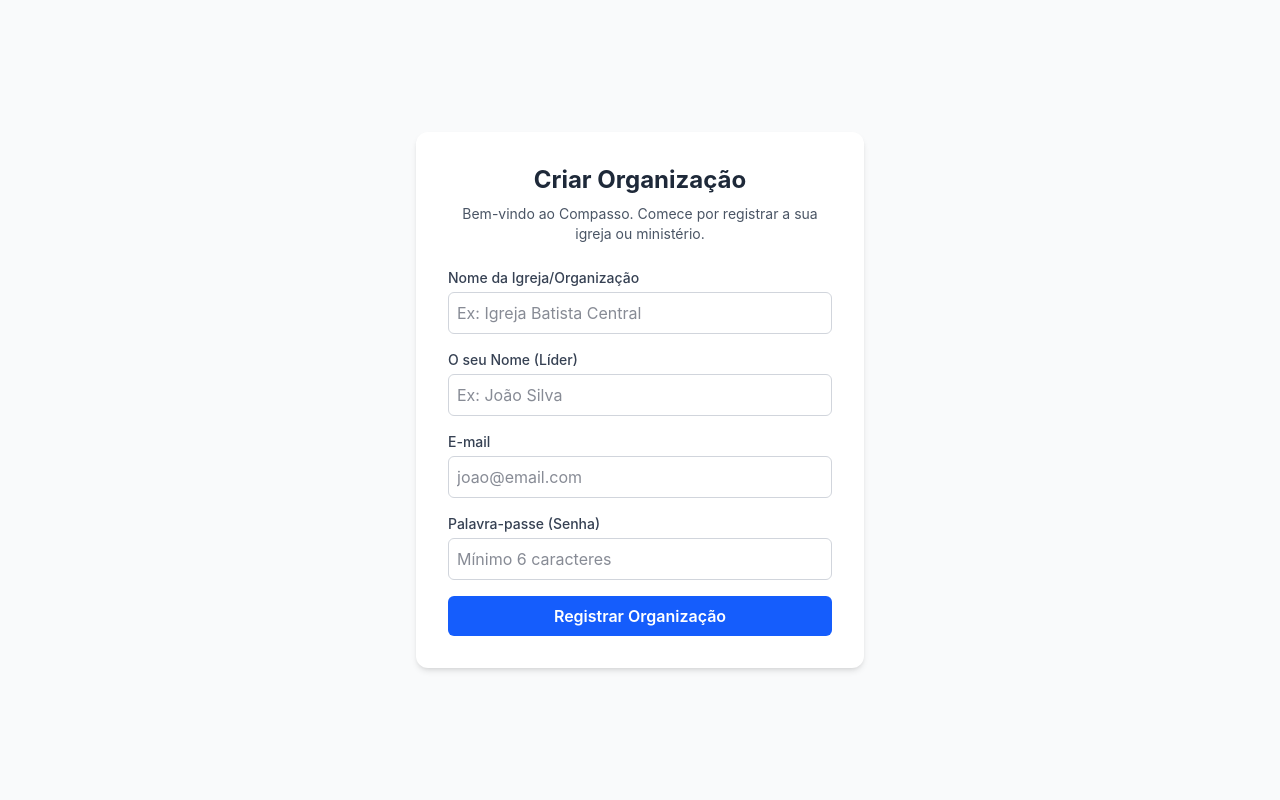
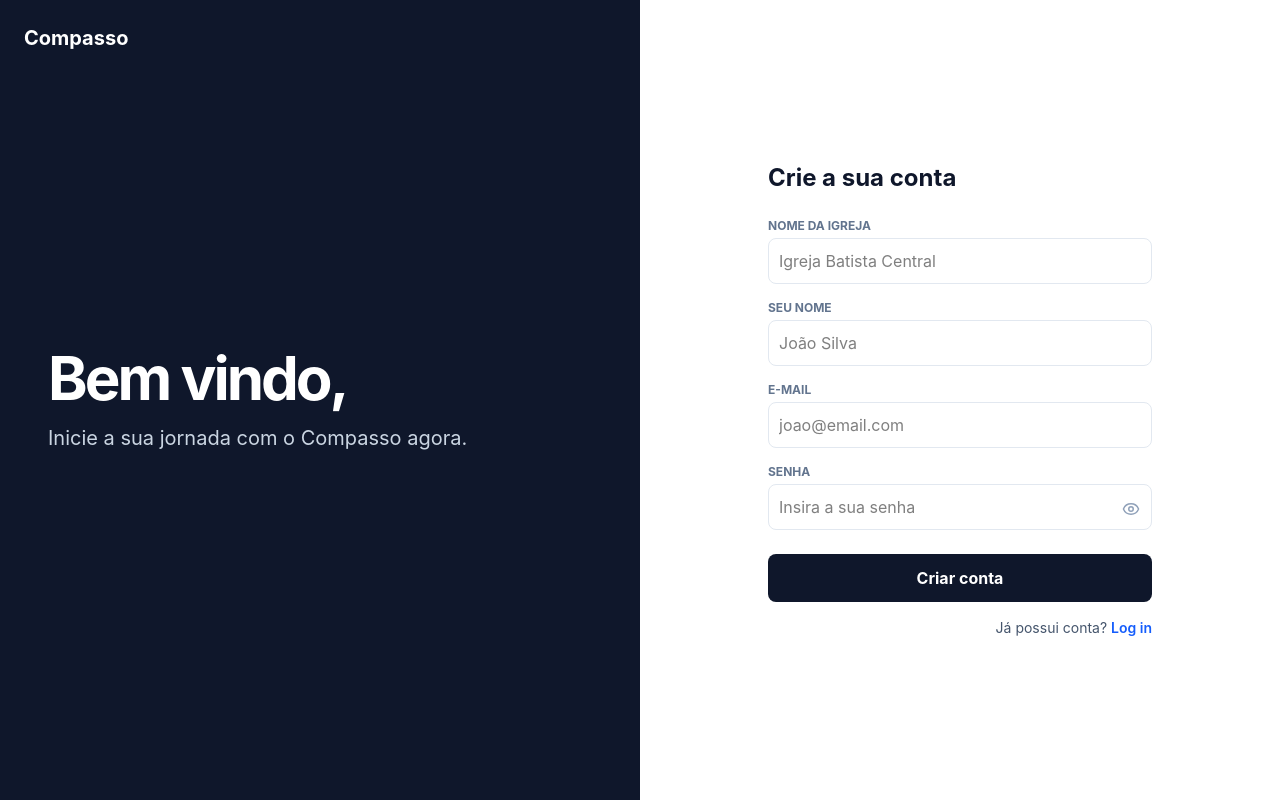
Before and after one commit to VitorPerrone/app-compasso, a Next.js app: page /registro in a window 1280 px wide. Built offline with nearby package versions, Linux system fonts and the light colour scheme; no server answers.

Commit message:
feat: adicionando tela de registro

```diff
--- a/components/Header.tsx
+++ b/components/Header.tsx
@@ -1,35 +1,20 @@
-import Header from '../components/Header';
+export default function Header() {
+  return (
+    <header className="w-full py-6 px-6 md:px-20 border-b border-slate-400 flex justify-between items-center bg-white">
+      {/* Logo ou Nome do App */}
+      <div className="text-xl font-bold tracking-tight text-slate-900">
+        Compasso
+      </div>
 
-export default function Home() {
-  return (
-    <main className="min-h-screen flex flex-col">
-      <Header />
-
-      {/* Container Principal */}
-      <section className="flex-1 flex flex-col justify-center px-6 md:px-20 py-20">
-        <div className="flex flex-col md:flex-row items-center gap-12">
-
-          {/* Ícone à esquerda */}
-          <div className="shrink-0">
-            <img
-              src="/musical-note.png"
-              alt="Nota Musical"
-              className="w-24 h-24 md:w-32 md:h-32 opacity-90"
-            />
-          </div>
-
-          {/* Título e Subtítulo à direita */}
-          <div className="text-left md:text-right flex-1 border-l-4 md:border-l-0 md:border-r-4 border-slate-900 pl-6 md:pl-0 md:pr-6">
-            <h1 className="text-6xl md:text-9xl font-bold tracking-tighter text-slate-900">
-              Compasso
-            </h1>
-            <p className="text-xl md:text-2xl text-slate-500 whitespace-nowrap">
-              Organização precisa para o seu ministério. Escalas simplificadas em tempo real.
-            </p>
-          </div>
-
-        </div>
-      </section>
-    </main>
+      {/* Navegação */}
+      <nav className="flex gap-6">
+        <a href="/escalas" className="text-sm font-medium text-slate-600 hover:text-slate-900 transition-colors">
+          Escalas
+        </a>
+        <a href="/login" className="text-sm font-medium text-slate-900 hover:text-slate-600 transition-colors">
+          Login
+        </a>
+      </nav>
+    </header>
   );
 }
--- a/middleware.ts
+++ /dev/null
@@ -1,43 +0,0 @@
-import { createServerClient, type CookieOptions } from '@supabase/ssr';
-import { NextResponse, type NextRequest } from 'next/server';
-
-export async function middleware(request: NextRequest) {
-    let response = NextResponse.next({
-        request: { headers: request.headers },
-    });
-
-    const supabase = createServerClient(
-        process.env.NEXT_PUBLIC_SUPABASE_URL!,
-        process.env.NEXT_PUBLIC_SUPABASE_ANON_KEY!,
-        {
-            cookies: {
-                get(name: string) { return request.cookies.get(name)?.value },
-                set(name: string, value: string, options: CookieOptions) {
-                    response.cookies.set({
-                        name,
-                        value,
-                        ...options,
-                    });
-                },
-                remove(name: string, options: CookieOptions) {
-                    response.cookies.delete({
-                        name,
-                        ...options,
-                    });
-                },
-            },
-        }
-    );
-
-    const { data: { user } } = await supabase.auth.getUser();
-
-    if (request.nextUrl.pathname.startsWith('/dashboard') && !user) {
-        return NextResponse.redirect(new URL('/login', request.url));
-    }
-
-    return response;
-}
-
-export const config = {
-    matcher: ['/dashboard/:path*'],
-};
--- a/src/app/globals.css
+++ b/src/app/globals.css
@@ -1,7 +1 @@
 @import "tailwindcss";
-
-@layer base {
-  body {
-    @apply bg-white text-slate-900 antialiased;
-  }
-}
--- a/src/app/layout.tsx
+++ b/src/app/layout.tsx
@@ -2,8 +2,10 @@ import "./globals.css";
 
 export default function RootLayout({ children }: { children: React.ReactNode }) {
   return (
-    <html lang="pt-BR">
-      <body className="min-h-screen bg-white">{children}</body>
+    <html lang="pt-BR" suppressHydrationWarning>
+      <body className="min-h-screen bg-white" suppressHydrationWarning>
+        {children}
+      </body>
     </html>
   );
 }
--- a/src/app/page.tsx
+++ b/src/app/page.tsx
@@ -5,18 +5,12 @@ export default function Home() {
     <main className="min-h-screen flex flex-col">
       <Header />
 
-      {/* Container Principal */}
-      <section className="flex-1 flex justify-center px-6 md:px-20 py-20">
-        <div className="flex flex-col md:flex-row items-center gap-12">
+      {/* Container Principal Centralizado */}
+      <section className="flex-1 flex flex-col justify-center items-center px-6 py-20">
 
-          <div className="text-left md:text-right flex-1 border-l-4 md:border-l-0 md:border-r-4 border-slate-900 pl-6 md:pl-0 md:pr-6">
-            <h1 className="text-6xl md:text-9xl font-bold tracking-tighter text-slate-900 mb-7">
-              Compasso
-            </h1>
-            <p className="text-xl md:text-2xl text-slate-500 whitespace-nowrap">
-              Organização precisa para o seu ministério.
-            </p>
-          </div>
+        <div className="flex flex-col md:flex-row items-center gap-12 max-w-4xl w-full">
+
+          {/* Coluna 1: Ícone */}
           <div className="shrink-0">
             <img
               src="/musical-note.png"
@@ -25,6 +19,33 @@ export default function Home() {
             />
           </div>
 
+          {/* Linha Divisória */}
+          <div className="hidden md:block w-px h-32 bg-slate-300"></div>
+
+          {/* Coluna 2: Títulos e Botões */}
+          <div className="text-center md:text-left flex-1">
+            <h1 className="text-6xl md:text-8xl font-bold tracking-tighter text-slate-900 mb-4">
+              Compasso
+            </h1>
+            <p className="text-xl md:text-2xl text-slate-500 mb-10">
+              Organização precisa para o seu ministério.
+            </p>
+
+            <div className="flex flex-col md:flex-row items-center md:justify-start gap-4">
+              <a
+                href="/registro"
+                className="bg-slate-900 text-white px-8 py-3 rounded-full text-lg font-semibold hover:bg-slate-800 transition-all shadow-lg"
+              >
+                Comece já
+              </a>
+              <a
+                href="/login"
+                className="text-slate-500 hover:text-slate-900 transition-colors underline underline-offset-4"
+              >
+                Entrar
+              </a>
+            </div>
+          </div>
 
         </div>
       </section>
--- a/src/app/registro/page.tsx
+++ b/src/app/registro/page.tsx
@@ -1,109 +1,126 @@
 'use client';
 
 import { useState } from 'react';
-import { supabase } from '../../lib/supabase'; // A ponte que criámos
+import { supabase } from '../../lib/supabase';
 import { useRouter } from 'next/navigation';
+import Link from 'next/link';
+import { Eye, EyeOff } from 'lucide-react';
 
 export default function Registo() {
   const [loading, setLoading] = useState(false);
   const [mensagem, setMensagem] = useState('');
+  const [showPassword, setShowPassword] = useState(false);
+  const [formData, setFormData] = useState({
+    orgName: '',
+    leaderName: '',
+    email: '',
+    password: ''
+  });
+
+  const router = useRouter();
+
+  const handleChange = (e: React.ChangeEvent<HTMLInputElement>) => {
+    setFormData({ ...formData, [e.target.name]: e.target.value });
+  };
 
   async function handleRegisto(e: React.FormEvent<HTMLFormElement>) {
     e.preventDefault();
     setLoading(true);
     setMensagem('');
 
-    const formData = new FormData(e.currentTarget);
-    const orgName = formData.get('orgName') as string;
-    const leaderName = formData.get('leaderName') as string;
-    const email = (formData.get('email') as string).trim();
-    const password = formData.get('password') as string;
-    const router = useRouter();
-
     try {
       const { data: authData, error: authError } = await supabase.auth.signUp({
-        email,
-        password,
+        email: formData.email,
+        password: formData.password,
       });
 
       if (authError) throw authError;
-      if (!authData.user) throw new Error('Erro ao criar utilizador.');
 
-      const slug = orgName.toLowerCase().replace(/[^a-z0-9]+/g, '-');
-      const { data: orgData, error: orgError } = await supabase
-        .from('organizations')
-        .insert([{ name: orgName, slug }])
-        .select()
-        .single();
+      const slug = formData.orgName.toLowerCase().replace(/[^a-z0-9]+/g, '-');
+      const { data: orgId, error: orgError } = await supabase.rpc('create_org', {
+        org_name: formData.orgName,
+        slug_text: slug
+      });
 
       if (orgError) throw orgError;
 
       const { error: profileError } = await supabase
         .from('profiles')
         .insert([{
-          id: authData.user.id,
-          name: leaderName,
-          email: email,
+          id: authData.user?.id,
+          name: formData.leaderName,
+          email: formData.email,
           role: 'ADMIN_ORG',
-          organization_id: orgData.id
+          organization_id: orgId
         }]);
 
       if (profileError) throw profileError;
 
-      setMensagem('Registo concluído com sucesso! Bem-vindo ao Compasso.');
+      setMensagem('Registo concluído com sucesso!');
+      setFormData({ orgName: '', leaderName: '', email: '', password: '' });
       router.push('/dashboard');
+
     } catch (error: any) {
+      console.error("Erro capturado:", error); // Log para depuração
       setMensagem(`Erro: ${error.message}`);
+
+      // FORÇA A LIMPEZA IMEDIATA NO CATCH
+      setFormData({ orgName: '', leaderName: '', email: '', password: '' });
     } finally {
       setLoading(false);
     }
   }
 
   return (
-    <main className="flex min-h-screen items-center justify-center bg-gray-50 p-4">
-      <div className="w-full max-w-md bg-white rounded-xl shadow-md p-8">
-        <h1 className="text-2xl font-bold text-center text-gray-800 mb-2">
-          Criar Organização
-        </h1>
-        <p className="text-center text-gray-600 mb-6 text-sm">
-          Bem-vindo ao Compasso. Comece por registrar a sua igreja ou ministério.
-        </p>
+    <main className="min-h-screen flex flex-col md:flex-row">
+      <div className="absolute top-6 left-6 z-10">
+        <Link href="/" className="text-xl font-bold text-slate-900 md:text-white">Compasso</Link>
+      </div>
 
-        <form onSubmit={handleRegisto} className="space-y-4">
+      <div className="w-full md:w-1/2 bg-slate-900 p-8 md:p-12 flex flex-col justify-center text-white">
+        <h1 className="text-4xl md:text-6xl font-bold tracking-tighter mb-4">Bem vindo,</h1>
+        <p className="text-lg md:text-xl text-slate-300">Inicie a sua jornada com o Compasso agora.</p>
+      </div>
+
+      <div className="w-full md:w-1/2 p-8 md:p-12 flex flex-col justify-center items-center bg-white">
+        <div className="w-full max-w-sm">
+          <h2 className="text-2xl font-bold text-slate-900 mb-6 text-left">Crie a sua conta</h2>
+
+          <form onSubmit={handleRegisto} className="space-y-4" autoComplete="off">
             <div>
-            <label className="block text-sm font-medium text-gray-700">Nome da Igreja/Organização</label>
-            <input type="text" name="orgName" required className="mt-1 w-full p-2 border border-gray-300 rounded-md" placeholder="Ex: Igreja Batista Central" />
+              <label className="block text-xs font-bold text-slate-500 uppercase">Nome da Igreja</label>
+              <input type="text" name="orgName" value={formData.orgName} onChange={handleChange} required className="mt-1 w-full p-2.5 border border-slate-200 rounded-lg focus:ring-2 focus:ring-slate-900 outline-none" placeholder="Igreja Batista Central" />
             </div>
 
             <div>
-            <label className="block text-sm font-medium text-gray-700">O seu Nome (Líder)</label>
-            <input type="text" name="leaderName" required className="mt-1 w-full p-2 border border-gray-300 rounded-md" placeholder="Ex: João Silva" />
+              <label className="block text-xs font-bold text-slate-500 uppercase">Seu Nome</label>
+              <input type="text" name="leaderName" value={formData.leaderName} onChange={handleChange} required className="mt-1 w-full p-2.5 border border-slate-200 rounded-lg focus:ring-2 focus:ring-slate-900 outline-none" placeholder="João Silva" />
             </div>
 
             <div>
-            <label className="block text-sm font-medium text-gray-700">E-mail</label>
-            <input type="email" name="email" required className="mt-1 w-full p-2 border border-gray-300 rounded-md" placeholder="joao@email.com" />
+              <label className="block text-xs font-bold text-slate-500 uppercase">E-mail</label>
+              <input type="email" name="email" value={formData.email} onChange={handleChange} required className="mt-1 w-full p-2.5 border border-slate-200 rounded-lg focus:ring-2 focus:ring-slate-900 outline-none" placeholder="joao@email.com" />
             </div>
 
-          <div>
-            <label className="block text-sm font-medium text-gray-700">Palavra-passe (Senha)</label>
-            <input type="password" name="password" required className="mt-1 w-full p-2 border border-gray-300 rounded-md" placeholder="Mínimo 6 caracteres" />
+            <div className="relative">
+              <label className="block text-xs font-bold text-slate-500 uppercase">Senha</label>
+              <input type={showPassword ? "text" : "password"} name="password" value={formData.password} onChange={handleChange} required className="mt-1 w-full p-2.5 border border-slate-200 rounded-lg focus:ring-2 focus:ring-slate-900 outline-none"  placeholder="Insira a sua senha" />
+              <button type="button" onClick={() => setShowPassword(!showPassword)} className="absolute right-3 top-9 text-slate-400">
+                {showPassword ? <EyeOff size={18} /> : <Eye size={18} />}
+              </button>
             </div>
 
-          <button
-            type="submit"
-            disabled={loading}
-            className="w-full bg-blue-600 text-white font-semibold p-2 rounded-md hover:bg-blue-700 transition disabled:bg-blue-300"
-          >
-            {loading ? 'A registrar...' : 'Registrar Organização'}
+            <button type="submit" disabled={loading} className="w-full bg-slate-900 text-white font-bold py-3 rounded-lg hover:bg-slate-800 transition mt-2">
+              {loading ? 'Processando...' : 'Criar conta'}
             </button>
           </form>
 
-        {mensagem && (
-          <div className={`mt-4 p-3 rounded-md text-sm text-center ${mensagem.includes('Erro') ? 'bg-red-100 text-red-700' : 'bg-green-100 text-green-700'}`}>
-            {mensagem}
+          <p className="mt-4 text-sm text-slate-600 text-right">
+            Já possui conta? <Link href="/login" className="text-blue-600 font-semibold hover:underline">Log in</Link>
+          </p>
+
+          {mensagem && <p className="mt-4 text-red-600 text-sm font-medium text-left">{mensagem}</p>}
         </div>
-        )}
       </div>
     </main>
   );
```
Lines whose indentation alone changed are shown as unchanged.
